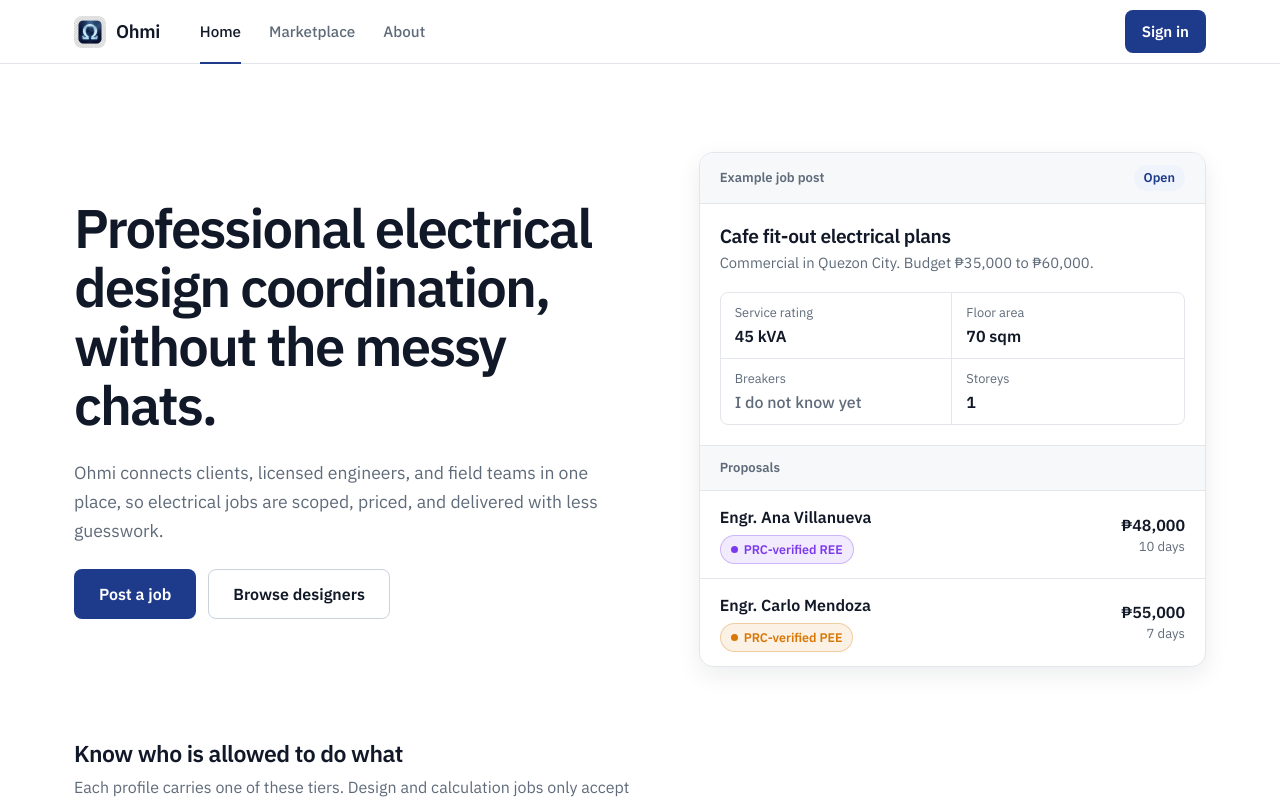
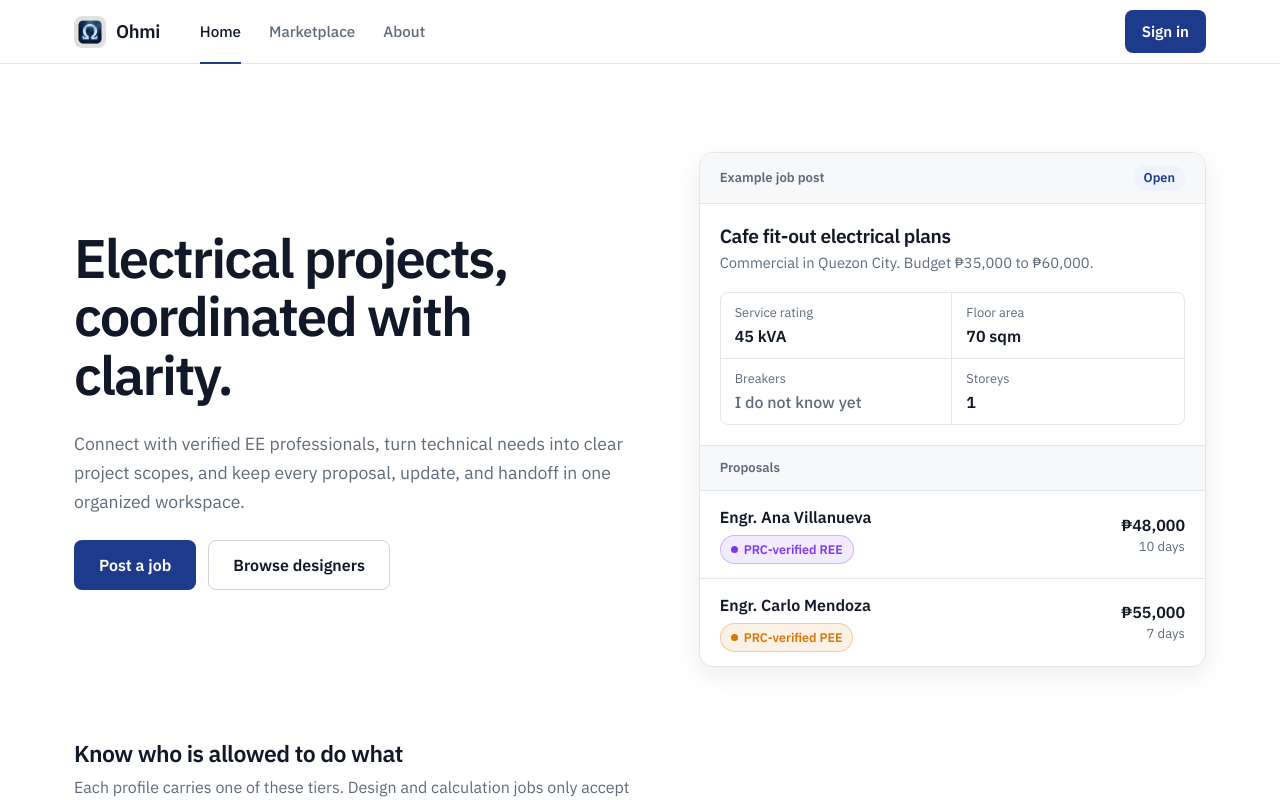
Before and after one commit to Sel1207/Ohmi, a React (Vite) app: page / in a window 1280 px wide. Shown: the top 800 px of the page. Built offline with nearby package versions, Linux system fonts and the light colour scheme.

Commit message:
feat: head

```diff
--- a/src/pages/Home.tsx
+++ b/src/pages/Home.tsx
@@ -47,10 +47,10 @@ export function Home() {
     <main className="page">
       <section className="hero">
         <div className="hero-copy">
-          <h1>Professional electrical design coordination, without the messy chats.</h1>
+          <h1>Electrical projects, coordinated with clarity.</h1>
           <p className="lead">
-            Ohmi connects clients, licensed engineers, and field teams in one place, so electrical jobs are scoped,
-            priced, and delivered with less guesswork.
+            Connect with verified EE professionals, turn technical needs into clear project scopes, and keep every
+            proposal, update, and handoff in one organized workspace.
           </p>
           <div className="action-row">
             <Link className="btn btn-primary btn-lg" to={audience.primary.to}>
```
